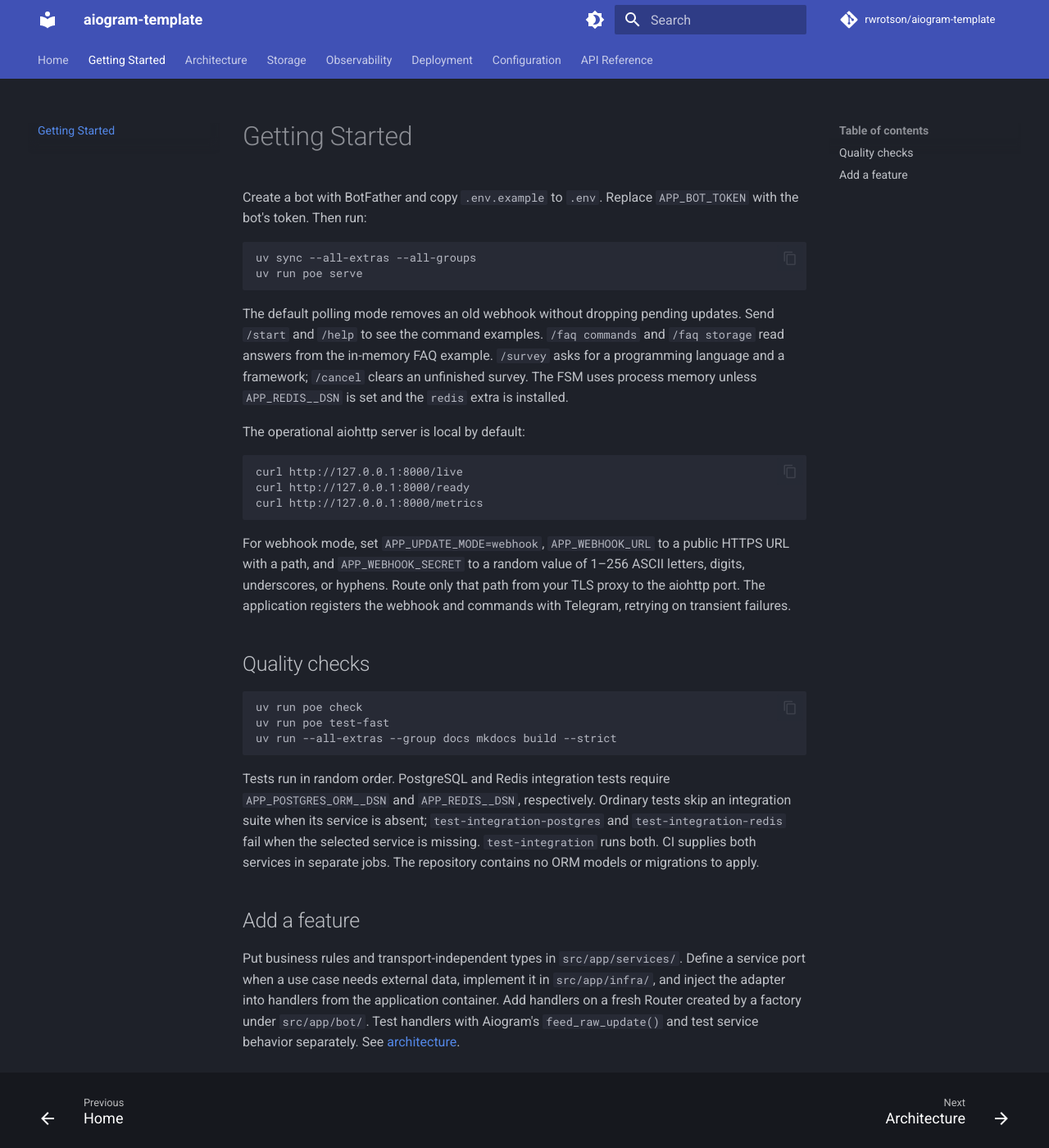
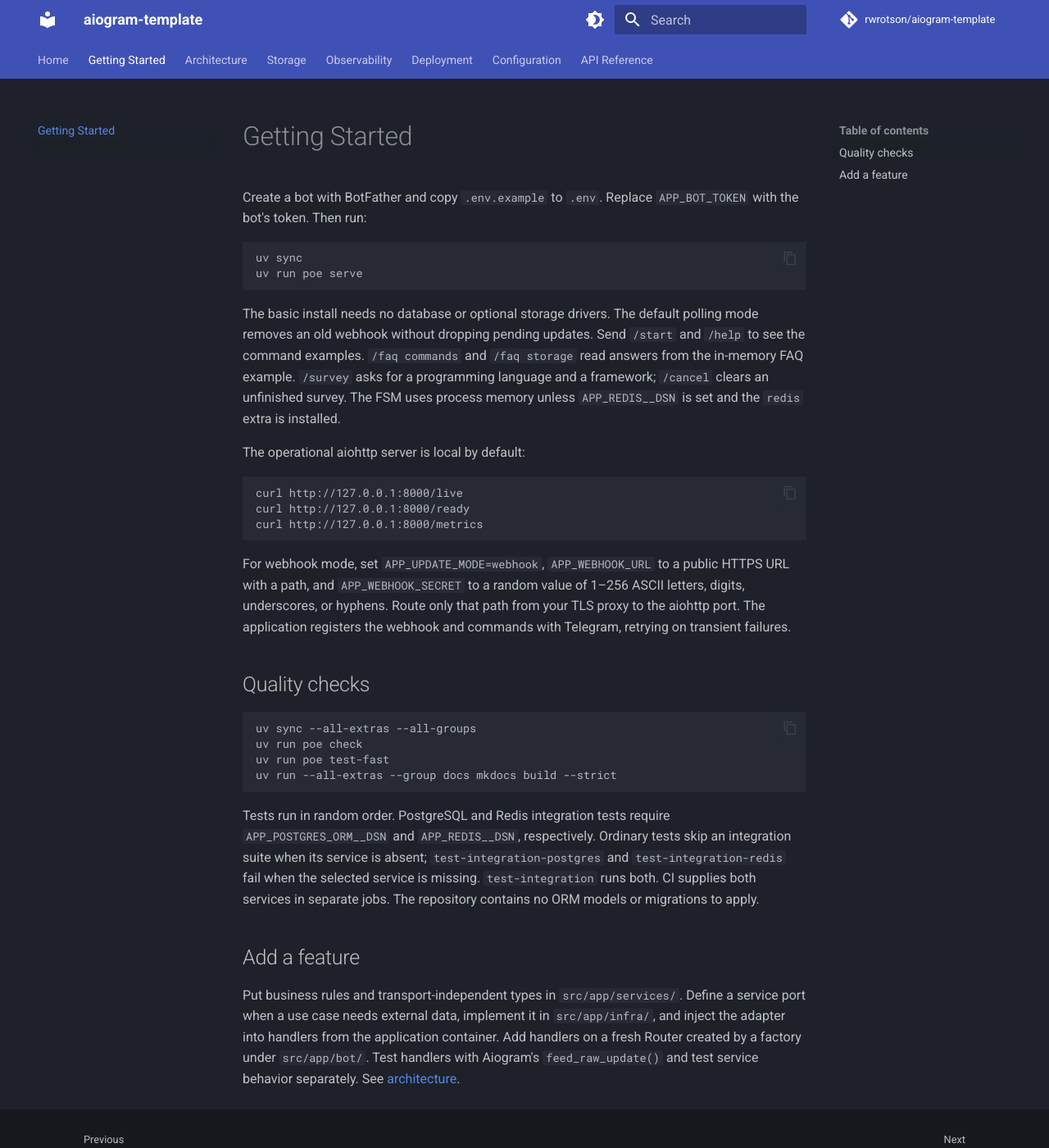
Before and after one commit to rwrotson/aiogram-template, an MkDocs documentation site: the page built from docs/getting_started.md, in a window 1280 px wide and 1400 px high. Shown: the whole window at 82% size. Built offline with MkDocs 1.6.1 and Material for MkDocs 9.7.7, drawn with Linux system fonts in a browser that asks for light colours; comment, search, counter and statistics services are not loaded.

Commit message:
docs: simplify basic bot setup

````diff
--- a/docs/getting_started.md
+++ b/docs/getting_started.md
@@ -3,11 +3,11 @@
 Create a bot with BotFather and copy `.env.example` to `.env`. Replace `APP_BOT_TOKEN` with the bot's token. Then run:
 
 ```bash
-uv sync --all-extras --all-groups
+uv sync
 uv run poe serve
 ```
 
-The default polling mode removes an old webhook without dropping pending updates. Send `/start` and `/help` to see the command examples. `/faq commands` and `/faq storage` read answers from the in-memory FAQ example. `/survey` asks for a programming language and a framework; `/cancel` clears an unfinished survey. The FSM uses process memory unless `APP_REDIS__DSN` is set and the `redis` extra is installed.
+The basic install needs no database or optional storage drivers. The default polling mode removes an old webhook without dropping pending updates. Send `/start` and `/help` to see the command examples. `/faq commands` and `/faq storage` read answers from the in-memory FAQ example. `/survey` asks for a programming language and a framework; `/cancel` clears an unfinished survey. The FSM uses process memory unless `APP_REDIS__DSN` is set and the `redis` extra is installed.
 
 The operational aiohttp server is local by default:
 
@@ -22,6 +22,7 @@ For webhook mode, set `APP_UPDATE_MODE=webhook`, `APP_WEBHOOK_URL` to a public H
 ## Quality checks
 
 ```bash
+uv sync --all-extras --all-groups
 uv run poe check
 uv run poe test-fast
 uv run --all-extras --group docs mkdocs build --strict
````
Also changed, not shown: README.md (+3 -2 lines).
